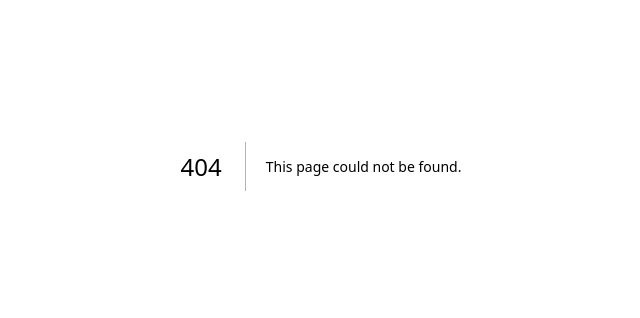
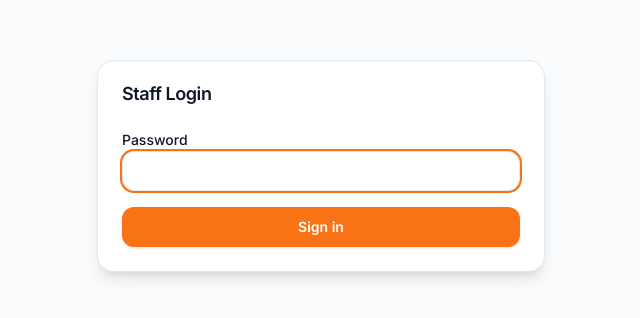
Before and after one commit to ariX08/biswas-pvc-cards, a Next.js app: page /admin/login in a window 1280 px wide. Before the commit this address had no page. Shown: the part 234-552 px from the top of the page, without its empty margins (319-959 px from the left). Built offline with nearby package versions, Linux system fonts and the light colour scheme.

Commit message:
Add admin login page

```diff
--- /dev/null
+++ b/src/app/admin/login/page.tsx
@@ -0,0 +1,77 @@
+"use client";
+
+import { useState, Suspense } from "react";
+import { useRouter, useSearchParams } from "next/navigation";
+import { Button } from "@/components/ui/button";
+import { Card, CardContent, CardHeader, CardTitle } from "@/components/ui/card";
+import { Input } from "@/components/ui/input";
+import { Label } from "@/components/ui/label";
+
+function LoginForm() {
+  const router = useRouter();
+  const search = useSearchParams();
+  const next = search.get("next") || "/admin";
+  const [password, setPassword] = useState("");
+  const [error, setError] = useState("");
+  const [loading, setLoading] = useState(false);
+
+  const submit = async (e: React.FormEvent) => {
+    e.preventDefault();
+    setLoading(true);
+    setError("");
+    try {
+      const res = await fetch("/api/admin/login", {
+        method: "POST",
+        headers: { "Content-Type": "application/json" },
+        body: JSON.stringify({ password }),
+      });
+      if (!res.ok) {
+        setError("Incorrect password. Please try again.");
+        return;
+      }
+      router.replace(next);
+      router.refresh();
+    } catch {
+      setError("Unable to sign in. Please try again.");
+    } finally {
+      setLoading(false);
+    }
+  };
+
+  return (
+    <div className="min-h-screen flex items-center justify-center px-4 bg-muted/40">
+      <Card className="w-full max-w-md shadow-lg">
+        <CardHeader>
+          <CardTitle>Staff Login</CardTitle>
+        </CardHeader>
+        <CardContent>
+          <form onSubmit={submit} className="space-y-4">
+            <div className="space-y-2">
+              <Label htmlFor="password">Password</Label>
+              <Input
+                id="password"
+                type="password"
+                value={password}
+                onChange={(e) => setPassword(e.target.value)}
+                autoFocus
+                required
+              />
+            </div>
+            {error && <p className="text-sm text-destructive">{error}</p>}
+            <Button type="submit" className="w-full" disabled={loading}>
+              {loading ? "Please wait..." : "Sign in"}
+            </Button>
+          </form>
+        </CardContent>
+      </Card>
+    </div>
+  );
+}
+
+export default function AdminLoginPage() {
+  return (
+    <Suspense fallback={<div className="p-20 text-center">Loading...</div>}>
+      <LoginForm />
+    </Suspense>
+  );
+}
```
